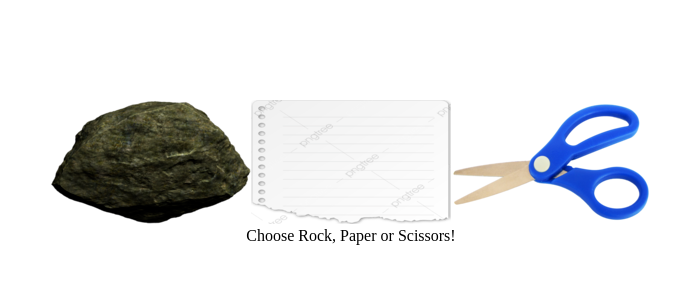
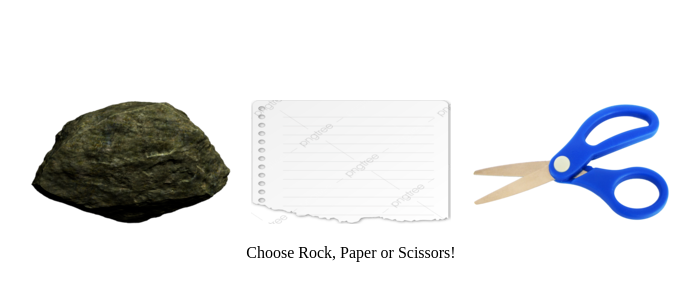
Before and after one commit to LxxsCLN/Rock-Paper-Scissors, a plain HTML site: page index.html in a window 1280 px wide. Shown: the part 100-400 px from the top of the page, without its empty margins (289-989 px from the left). Drawn offline with Linux system fonts and the light colour scheme.

Commit message:
fix image directory

```diff
--- a/styles/script.js
+++ b/styles/script.js
@@ -4,7 +4,7 @@ const paperB = document.createElement('button');
 const scissorsB = document.createElement('button');
 const results = document.createElement('div');
 const playAgainB = document.createElement('button');
-const fdiv = document.createElement('fdiv');
+const fdiv = document.createElement('div');
 
 //rockB.innerText = "Rock";
 //paperB.innerText = "Paper";
--- a/styles/styles.css
+++ b/styles/styles.css
@@ -1,20 +1,21 @@
 .rockB {
-    background: url(/styles/rock.png);
+    background: url(rock.png);
     width: 200px;
     height: 124px;
     border: 0px;
 }
 .paperB {
-    background: url(/styles/paper.png);
+    background: url(paper.png);
     width: 200px;
     height: 124px;
     border: 0px;
 }
 .scissorsB {
-    background: url(/styles/scissors.png);
+    background: url(scissors.png);
     width: 200px;
     height: 124px;
     border: 0px;
+    margin-bottom: 20px;
 }
 body{
     margin-top: 200px;
@@ -24,3 +25,9 @@ body{
     flex-direction: column;
     text-align: center;
 }
+
+div
+{
+    display: flex;
+    gap: 20px;
+}
```
